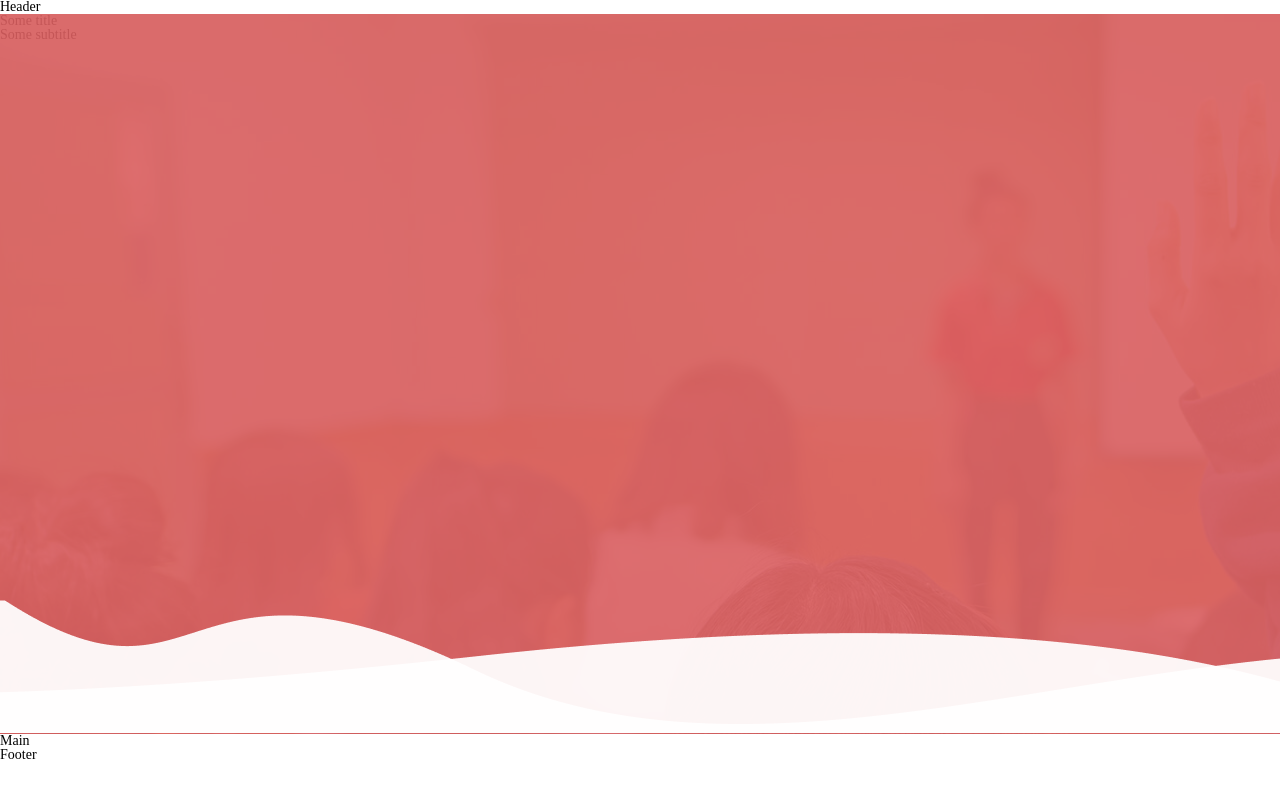
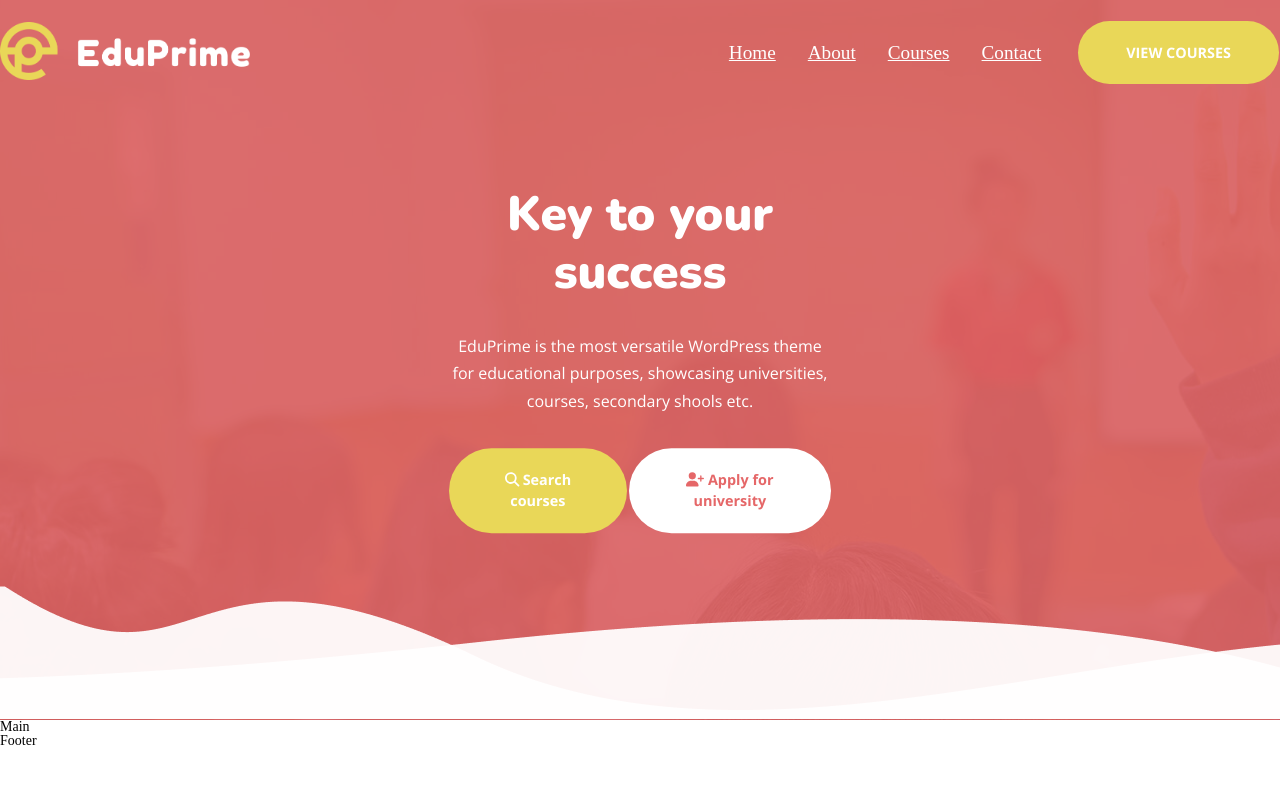
Before and after one commit to sargon17/proj-html-vuejs, a Vue app: page / in a window 1280 px wide. Built offline with nearby package versions, Linux system fonts and the light colour scheme.

Commit message:
hero done, button & heading components done

```diff
--- a/package.json
+++ b/package.json
@@ -8,6 +8,10 @@
     "lint": "vue-cli-service lint"
   },
   "dependencies": {
+    "@fortawesome/fontawesome-svg-core": "^6.1.1",
+    "@fortawesome/free-regular-svg-icons": "^6.1.1",
+    "@fortawesome/free-solid-svg-icons": "^6.1.1",
+    "@fortawesome/vue-fontawesome": "^2.0.6",
     "core-js": "^3.8.3",
     "vue": "^2.6.14"
   },
--- a/public/index.html
+++ b/public/index.html
@@ -10,6 +10,10 @@
   <link
     href="https://fonts.googleapis.com/css2?family=Nunito:wght@400;500;600;700;800;900&family=Open+Sans:wght@300;400;500;600;700;800&display=swap"
     rel="stylesheet">
+  <link rel="stylesheet" href="https://cdnjs.cloudflare.com/ajax/libs/font-awesome/6.1.1/css/all.min.css"
+    integrity="sha512-KfkfwYDsLkIlwQp6LFnl8zNdLGxu9YAA1QvwINks4PhcElQSvqcyVLLD9aMhXd13uQjoXtEKNosOWaZqXgel0g=="
+    crossorigin="anonymous" referrerpolicy="no-referrer" />
+
   <link rel="icon" href="<%= BASE_URL %>favicon.ico">
   <title><%= htmlWebpackPlugin.options.title %></title>
 </head>
--- a/src/App.vue
+++ b/src/App.vue
@@ -25,4 +25,7 @@ export default {
 
 <style lang="scss">
 @import "./styles/general.scss";
+.app {
+  position: relative;
+}
 </style>
--- a/src/components/HeaderComponent.vue
+++ b/src/components/HeaderComponent.vue
@@ -1,13 +1,116 @@
 <template>
-  <div class="header">Header</div>
+  <div class="header">
+    <div class="header__container">
+      <div class="header__logo">
+        <img :src="logo" alt="" />
+      </div>
+      <div class="header__nav">
+        <div class="header__nav-links">
+          <NavigationDropdown :data="navLinks" />
+        </div>
+        <div class="header__nav-main-btn">
+          <ButtonElement variant="primary" dimensions="lg" caps>
+            view courses
+          </ButtonElement>
+        </div>
+      </div>
+    </div>
+  </div>
 </template>
 
 <script>
+import logo from "../assets/theme_eduprime_logo.png";
+import ButtonElement from "./sub_components/ButtonElement.vue";
+import NavigationDropdown from "./sub_components/NavigationDropdown.vue";
+
 export default {
   name: "HeaderComponent",
+  data() {
+    return {
+      logo,
+      navLinks: [
+        {
+          title: "Home",
+          url: "#",
+          hasDropdown: true,
+          dropDownData: [
+            {
+              title: "Home",
+              url: "#",
+            },
+            {
+              title: "Home",
+              url: "#",
+            },
+            {
+              title: "Home",
+              url: "#",
+            },
+          ],
+        },
+        {
+          title: "About",
+          url: "#",
+          hasDropdown: false,
+        },
+        {
+          title: "Courses",
+          url: "#",
+          hasDropdown: false,
+        },
+        {
+          title: "Contact",
+          url: "#",
+          hasDropdown: false,
+        },
+      ],
+    };
+  },
+  components: {
+    ButtonElement,
+    NavigationDropdown,
+  },
 };
 </script>
 
 <style lang="scss" scoped>
 @import "../styles/general.scss";
+
+.header {
+  position: absolute;
+  top: 0;
+  left: 0;
+  width: 100%;
+  height: 75px;
+  z-index: 5;
+  padding: 20px 0;
+
+  &__container {
+    max-width: $mt-screen-lg;
+    margin: 0 auto;
+    display: flex;
+    justify-content: space-between;
+    align-items: center;
+  }
+
+  &__logo {
+    height: 100%;
+    width: 250px;
+    max-width: 100%;
+    overflow: hidden;
+    img {
+      width: 100%;
+      height: 100%;
+      object-fit: contain;
+    }
+  }
+  &__nav {
+    display: flex;
+    justify-content: space-between;
+    align-items: center;
+    height: 100%;
+    overflow: hidden;
+    gap: 20px;
+  }
+}
 </style>
--- a/src/components/HeroComponent.vue
+++ b/src/components/HeroComponent.vue
@@ -1,8 +1,23 @@
 <template>
   <div class="hero">
     <div class="hero__content">
-      <h1 class="title">Some title</h1>
-      <p class="subtitle">Some subtitle</p>
+      <HeadingText :type="'white'" :align="'center'">
+        <template #title> Key to your success </template>
+        <template #rich>
+          EduPrime is the most versatile WordPress theme for educational
+          purposes, showcasing universities, courses, secondary shools etc.
+        </template>
+      </HeadingText>
+      <div class="hero__content__buttons-container">
+        <ButtonElement :variant="'primary'" :dimensions="xl">
+          <font-awesome-icon icon="fa-solid fa-magnifying-glass" /> Search
+          courses
+        </ButtonElement>
+        <ButtonElement :variant="'tertiary'" :dimensions="xl">
+          <font-awesome-icon icon="fa-solid fa-user-plus" />
+          Apply for university
+        </ButtonElement>
+      </div>
     </div>
     <div class="hero__bg">
       <div class="hero__bg-waves">
@@ -19,13 +34,24 @@
 <script>
 import bgImg from "../assets/theme_slider1_bg-1.jpg";
 import wave from "../assets/Wave-1.png";
+import HeadingText from "./sub_components/HeadingText.vue";
+import ButtonElement from "./sub_components/ButtonElement.vue";
+
 export default {
   name: "HeroComponent",
   data() {
     return {
       bgImg,
       wave,
+      headerText: {
+        title: "This title",
+        rich: "Some subtitle",
+      },
     };
+  },
+  components: {
+    HeadingText,
+    ButtonElement,
   },
 };
 </script>
@@ -38,6 +64,24 @@ export default {
   height: 90vh;
   width: 100%;
   overflow: hidden;
+
+  &__content {
+    position: absolute;
+    top: 50%;
+    left: 50%;
+    transform: translate(-50%, -50%);
+    width: 100%;
+    z-index: 3;
+    max-width: 30%;
+
+    &__buttons-container {
+      display: flex;
+      justify-content: space-evenly;
+      align-items: center;
+      margin-top: 2rem;
+    }
+  }
+
   &__bg {
     position: absolute;
     top: 0;
@@ -59,7 +103,7 @@ export default {
       left: 0;
       width: 100%;
       height: 100%;
-      background-color: $mt-bg-red-transparent;
+      background-color: $mt-red-transparent;
       z-index: 0;
     }
     &-waves {
--- /dev/null
+++ b/src/components/sub_components/ButtonElement.vue
@@ -0,0 +1,92 @@
+<template>
+  <button :class="buttonClass">
+    <slot></slot>
+  </button>
+</template>
+
+<script>
+export default {
+  name: "ButtonElement",
+  props: {
+    dimensions: {
+      type: String,
+      default: "lg",
+    },
+    variant: {
+      type: String,
+      default: "primary",
+    },
+    caps: {
+      type: Boolean,
+      default: false,
+    },
+  },
+  computed: {
+    buttonClass() {
+      return `btn btn-${this.variant} btn-${this.dimensions} ${
+        this.caps ? "btn-caps" : ""
+      }`;
+    },
+  },
+};
+</script>
+
+<style lang="scss" scoped>
+@import "../../styles/general.scss";
+
+.btn {
+  padding: 1.3rem 3rem;
+  border: none;
+  border-radius: 500px;
+  font-size: 0.9rem;
+  font-weight: 700;
+  line-height: 1.5;
+  text-align: center;
+  cursor: pointer;
+  transition: all 0.3s ease;
+  outline: none;
+  margin: 1px;
+}
+
+// styles for button variants
+.btn-primary {
+  background-color: $mt-btn-primary-bg;
+  color: $mt-btn-primary-color;
+  &:hover {
+    background-color: $mt-btn-primary-bg-hover;
+    color: $mt-btn-primary-color-hover;
+  }
+}
+.btn-secondary {
+  background-color: $mt-btn-secondary-bg;
+  color: $mt-btn-secondary-color;
+  &:hover {
+    background-color: $mt-btn-secondary-bg-hover;
+    color: $mt-btn-secondary-color-hover;
+  }
+}
+.btn-tertiary {
+  background-color: $mt-btn-tertiary-bg;
+  color: $mt-btn-tertiary-color;
+  &:hover {
+    background-color: $mt-btn-tertiary-bg-hover;
+    color: $mt-btn-tertiary-color-hover;
+  }
+}
+
+// styles for button sizes
+.btn-lg {
+  padding: 1.3rem 3rem;
+}
+.btn-md {
+  padding: 1.3rem 2rem;
+}
+.btn-sm {
+  padding: 0.8rem 1.5rem;
+}
+
+// text styling
+.btn-caps {
+  text-transform: uppercase;
+}
+</style>
--- /dev/null
+++ b/src/components/sub_components/HeadingText.vue
@@ -0,0 +1,66 @@
+<template>
+  <div class="heading" :class="{ white: isWhite, black: !isWhite }">
+    <h2>
+      <slot name="title"></slot>
+    </h2>
+    <p>
+      <slot name="rich"></slot>
+    </p>
+  </div>
+</template>
+
+<script>
+export default {
+  name: "HeadingText",
+  data() {
+    return {
+      //   isWhite: false,
+    };
+  },
+  props: {
+    type: {
+      type: String,
+      default: "black",
+    },
+  },
+  computed: {
+    isWhite() {
+      return this.type === "white";
+    },
+  },
+};
+</script>
+
+<style lang="scss" scoped>
+@import "../../styles/general.scss";
+
+.heading {
+  & > h2 {
+    font-size: 3rem;
+    font-weight: 900;
+    line-height: 1.2;
+    margin-bottom: 2rem;
+    font-family: $mt-font-family-accent;
+  }
+  & > p {
+    font-size: 1rem;
+    font-weight: 400;
+    line-height: 1.7;
+    margin-bottom: 2rem;
+    font-family: $mt-font-family;
+  }
+}
+
+.white {
+  color: #fff;
+  & * {
+    color: #fff;
+  }
+}
+.black {
+  color: #000;
+  & * {
+    color: #000;
+  }
+}
+</style>
--- /dev/null
+++ b/src/components/sub_components/NavigationDropdown.vue
@@ -0,0 +1,60 @@
+<template>
+  <div class="nav-dropdown">
+    <ul class="nav-dropdown__list">
+      <li
+        class="nav-dropdown__list-item"
+        v-for="item in data"
+        :key="item.title"
+      >
+        <a :href="item.url">
+          {{ item.title }}
+        </a>
+      </li>
+    </ul>
+  </div>
+</template>
+
+<script>
+export default {
+  name: "NavigationDropdown",
+  props: {
+    data: {
+      type: Array,
+      required: true,
+    },
+  },
+};
+</script>
+
+<style lang="scss" scoped.>
+@import "../../styles/general.scss";
+.nav-dropdown {
+  &__list {
+    list-style: none;
+    padding: 0;
+    margin: 0;
+    display: flex;
+    justify-content: space-between;
+    align-items: center;
+
+    &-item {
+      display: flex;
+      justify-content: center;
+      align-items: center;
+      padding: 0.5rem 1rem;
+      font-size: 1.2rem;
+      color: #fff;
+      text-decoration: none;
+      transition: all 0.2s ease-in-out;
+
+      &:hover {
+        background-color: #fff;
+        color: #000;
+      }
+      a {
+        color: $mt-white;
+      }
+    }
+  }
+}
+</style>
--- a/src/main.js
+++ b/src/main.js
@@ -1,8 +1,15 @@
-import Vue from 'vue'
-import App from './App.vue'
+import Vue from "vue";
+import App from "./App.vue";
 
-Vue.config.productionTip = false
+import { library } from "@fortawesome/fontawesome-svg-core";
+import { fas } from "@fortawesome/free-solid-svg-icons";
+import { FontAwesomeIcon } from "@fortawesome/vue-fontawesome";
+
+library.add(fas);
+Vue.component("font-awesome-icon", FontAwesomeIcon);
+
+Vue.config.productionTip = false;
 
 new Vue({
-  render: h => h(App),
-}).$mount('#app')
+  render: (h) => h(App),
+}).$mount("#app");
--- a/src/styles/variables.scss
+++ b/src/styles/variables.scss
@@ -2,7 +2,19 @@ $mt-font-family: "Open Sans", sans-serif;
 $mt-font-family-accent: "Nunito", sans-serif;
 
 // colors
-$mt-bg-red-transparent: #da5f60e6;
+$mt-red-transparent: #da5f60e6;
+$mt-red: #e56768;
+$mt-yellow: #e9d758;
+$mt-white: #fff;
+
+// font sizes
+$mt-font-size-xxs: 12px;
+$mt-font-size-xs: 1rem;
+$mt-font-size-sm: 16px;
+$mt-font-size-md: 18px;
+$mt-font-size-lg: 20px;
+$mt-font-size-xl: 24px;
+$mt-font-size-xxl: 28px;
 
 // Breakpoints
 $mt-screen-xxs: 0px;
@@ -11,3 +23,20 @@ $mt-screen-sm: 600px;
 $mt-screen-md: 960px;
 $mt-screen-lg: 1280px;
 $mt-screen-xl: 1920px;
+
+// buttons
+// primary button styles
+$mt-btn-primary-bg: $mt-yellow;
+$mt-btn-primary-bg-hover: $mt-white;
+$mt-btn-primary-color: $mt-white;
+$mt-btn-primary-color-hover: $mt-red;
+// secondary button styles
+$mt-btn-secondary-bg: $mt-yellow;
+$mt-btn-secondary-bg-hover: $mt-white;
+$mt-btn-secondary-color: $mt-white;
+$mt-btn-secondary-color-hover: $mt-red;
+// tertiary button styles
+$mt-btn-tertiary-bg: $mt-white;
+$mt-btn-tertiary-bg-hover: $mt-yellow;
+$mt-btn-tertiary-color: $mt-red;
+$mt-btn-tertiary-color-hover: $mt-white;
```
Also changed, not shown: 1 other file (tests, documents, lock files or other folders).
